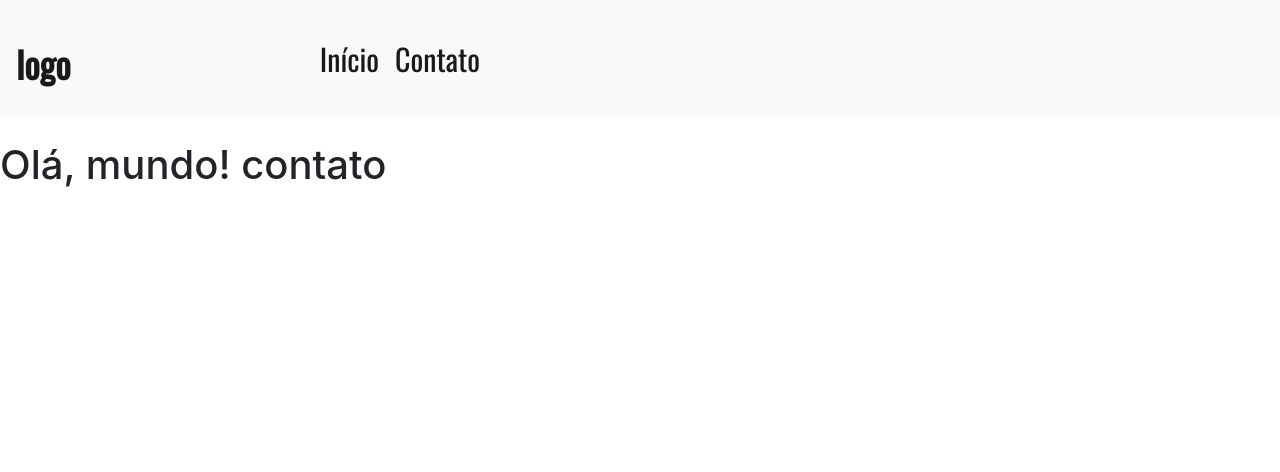
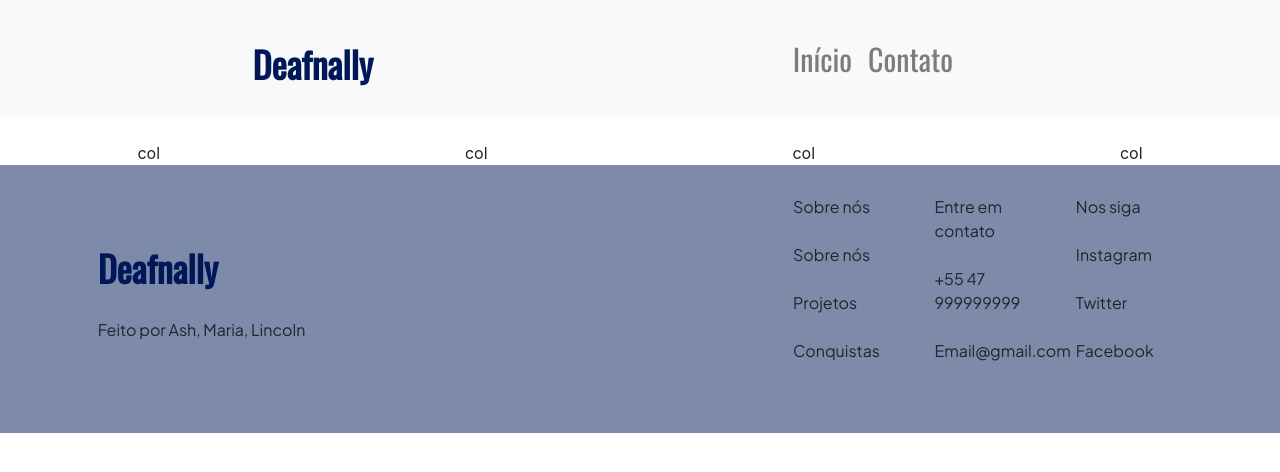
Before and after one commit to function404/projetoLibras, a plain HTML site: page contato.html in a window 1280 px wide. Drawn offline with nearby package versions, Linux system fonts and the light colour scheme; files that its build step writes are made by us from their sources.

Commit message:
altereções

```diff
--- a/assets/css/style.css
+++ b/assets/css/style.css
@@ -1,5 +1,9 @@
 @import url('https://fonts.googleapis.com/css2?family=Oswald&family=Plus+Jakarta+Sans:wght@400;700&display=swap');
 @import url('https://fonts.googleapis.com/css2?family=Oswald&display=swap');
+
+body{
+
+}
 
 /* Header */
 
@@ -72,6 +76,7 @@ form{
     height: 100%;
     background-color: rgba(0, 24, 88, 0.507);
     padding: 10px;
+
 }
 
 .footer-container{
@@ -101,12 +106,22 @@ a.footer-brand{
     font-size: 36px;
     line-height: 53px;
     color: rgba(0, 24, 88);
-    margin-left: 367px;
+    padding-right: 570px;
+}
+
+.text-final{
+    font-family: 'Plus Jakarta Sans';
 }
 
 .princ{
     margin-right: 30%;
     display: flex;
+}
+
+/* contato */
+
+.categorias{
+    text-align: center;
 }
 
 /* Scroll */
--- a/contato.html
+++ b/contato.html
@@ -5,27 +5,83 @@
     <!-- Bootstrap CSS -->
     <link rel="stylesheet" href="https://stackpath.bootstrapcdn.com/bootstrap/4.1.3/css/bootstrap.min.css" integrity="sha384-MCw98/SFnGE8fJT3GXwEOngsV7Zt27NXFoaoApmYm81iuXoPkFOJwJ8ERdknLPMO" crossorigin="anonymous">
     <title>Projeto Libras | Contato</title>
-    <link rel="stylesheet" href="style.css">
+    <link rel="stylesheet" href="assets/css/style.css">
 </head>
 
 <body>
     <header>
         <nav class="navbar navbar-expand-lg navbar-light bg-light">
-            <a class="navbar-brand" href="index.html">logo</a>
-            <div class="collapse navbar-collapse" id="navbarNavAltMarkup">
-                <div class="navbar-nav">
-                    <a class="nav-item nav-link active" href="index.html">Início</a>
-                    <a class="nav-item nav-link active" href="contato.html">Contato</a>
+            <button class="navbar-toggler" type="button" data-toggle="collapse" data-target="#navbarNav" aria-controls="navbarNav" aria-expanded="false" aria-label="Toggle navigation">
+                <span class="navbar-toggler-icon"></span>
+              </button>
+                <div class="brand">
+                    <a style="color: rgba(0, 24, 88);" class="navbar-brand" href="index.html">Deafnally</a>
                 </div>
-            </div>
-        </nav>
+                <div class="collapse navbar-collapse" id="navbarNav">
+                    <ul class="navbar-nav">
+                        <li class="nav-item">
+                        <a class="nav-link" href="index.html">Início</a>
+                        </li>
+                        <li class="nav-item">
+                        <a class="nav-link" href="contato.html">Contato</a>
+                        </li>
+                    </ul>
+                </div>
+          </nav>
     </header>
 <br>
-    <h1>Olá, mundo! contato</h1>
+
+    <div class="categorias">
+        <div class="row">
+            <div class="col">col</div>
+            <div class="col">col</div>
+            <div class="col">col</div>
+            <div class="col">col</div>
+        </div>
+    </div>
+
+    <footer class="footer">
+        <div class="footer-container">
+        <div class="row">
+            <div class="footer-info1 col-sm-4">
+                    <div class="footer-princ">
+                        <a style="text-decoration: none;" class="footer-brand" href="index.html">Deafnally</a>
+                    </div>
+                    <br>
+                    <div class="footer-princ">
+                        <p class="text-final"> Feito por Ash, Maria, Lincoln</p>
+                    </div>
+            </div>
+            </div>
+            <div class="row">
+            <div class="footer-info col-sm-4">
+                <p class="text-final">Sobre nós <br> <br>
+                                    Sobre nós <br> <br>
+                                    Projetos <br><br>
+                                    Conquistas </p>
+            </div>
+
+            <div class="footer-info col-sm-4">
+                <p class="text-final">Entre em contato <br> <br>
+                                    +55 47 999999999 <br> <br>
+                                    Email@gmail.com <br> <br>
+                </p>
+            </div>
+
+            <div class="footer-info col-sm-4">
+                <p class="text-final">Nos siga <br> <br>
+                                    Instagram <br> <br>
+                                    Twitter <br> <br>
+                                    Facebook
+                </p>
+            </div>
+
+        </div>
+        </div>
+    </footer>
 
 
-
-    <!-- JavaScript (Opcional) -->
+<!-- JavaScript (Opcional) -->
     <!-- jQuery primeiro, depois Popper.js, depois Bootstrap JS -->
     <script src="https://code.jquery.com/jquery-3.3.1.slim.min.js"
         integrity="sha384-q8i/X+965DzO0rT7abK41JStQIAqVgRVzpbzo5smXKp4YfRvH+8abtTE1Pi6jizo"
```
Also changed, not shown: index.html (+26 -30 lines), dentro.html (added).
